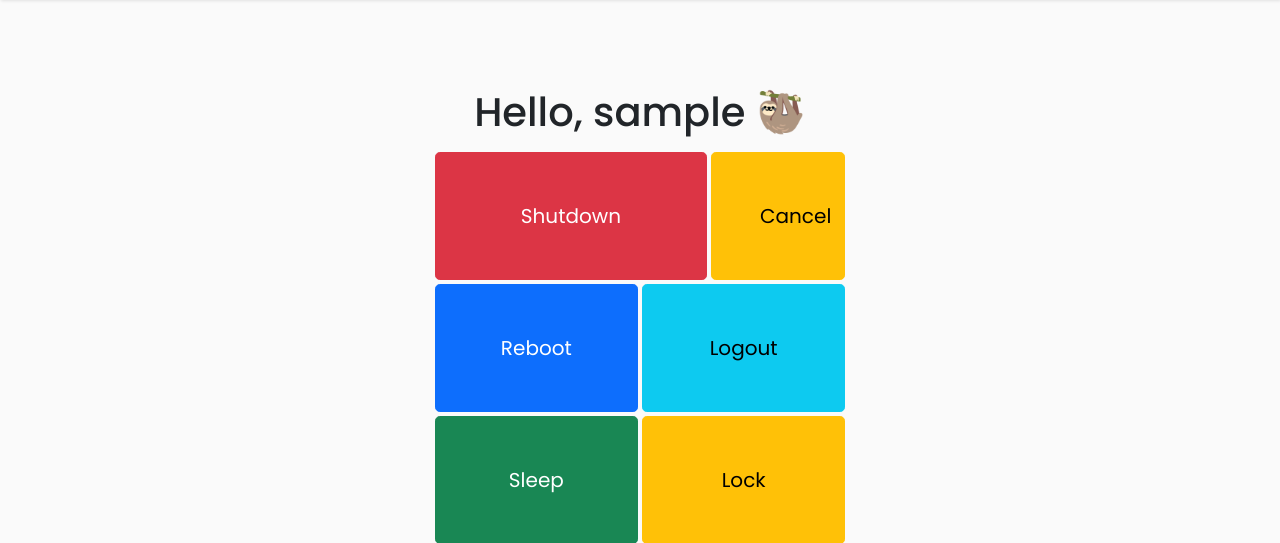
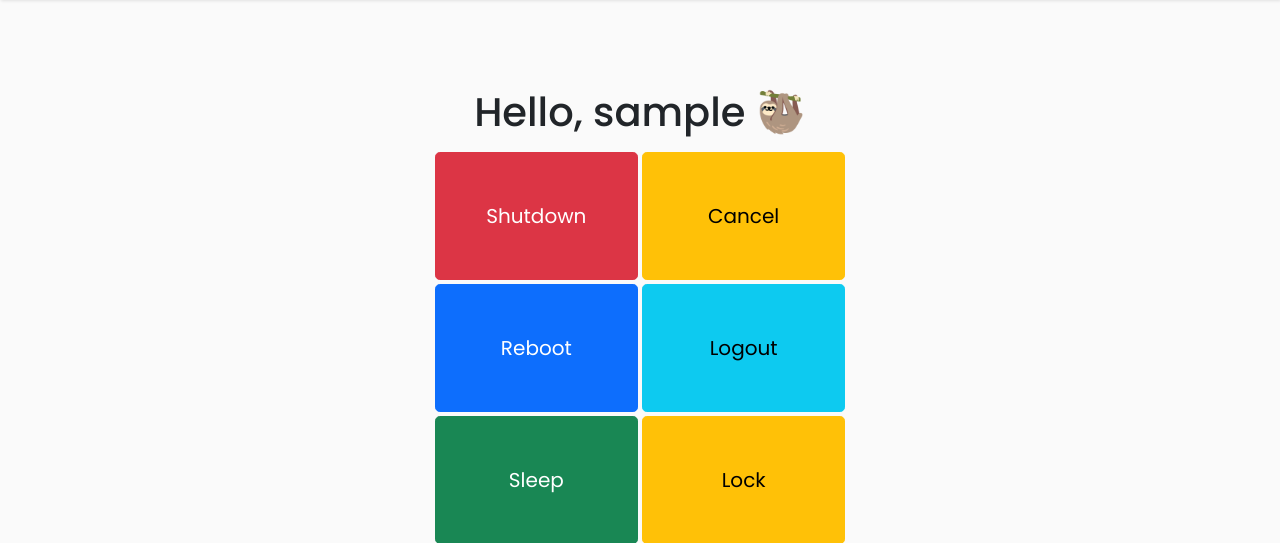
Before and after one commit to mehdiirh/LazyHelper, a Django app: page / in a window 1280 px wide. Shown: the part 66-609 px from the top of the page. Run offline with Django 4.2, Linux system fonts and the light colour scheme; the visitor is signed in with stand-in values (Sample User, id 1); data comes from the database, SQL or seed files in the repository; data that the repository does not hold is empty; some libraries are stand-ins or nearby versions.

Commit message:
Clean codes

```diff
--- a/control/templates/control/main.html
+++ b/control/templates/control/main.html
@@ -34,10 +34,10 @@
             <div class="col-lg-4 col-md-10 col-sm-12 mt-5">
                 <h1 class="text-center mb-3">Hello{% if user.username %}, {{ user.username }} {% endif %} 🦥</h1>
                     <div class="row" style="--bs-gutter-x: 0.25rem">
-                        <div class="col-8">
+                        <div class="col-6">
                             <button name="command" class="btn btn-lg btn-danger p-5 w-100 mb-1" type="submit" value="shutdown">Shutdown</button>
                         </div>
-                        <div class="col-4">
+                        <div class="col-6">
                             <button name="command" class="btn btn-lg btn-warning p-5 w-100 mb-1" type="submit" value="cancel-shutdown">Cancel</button>
                         </div>
                         <div class="col-6">
```
Also changed, not shown: images/img.png.
